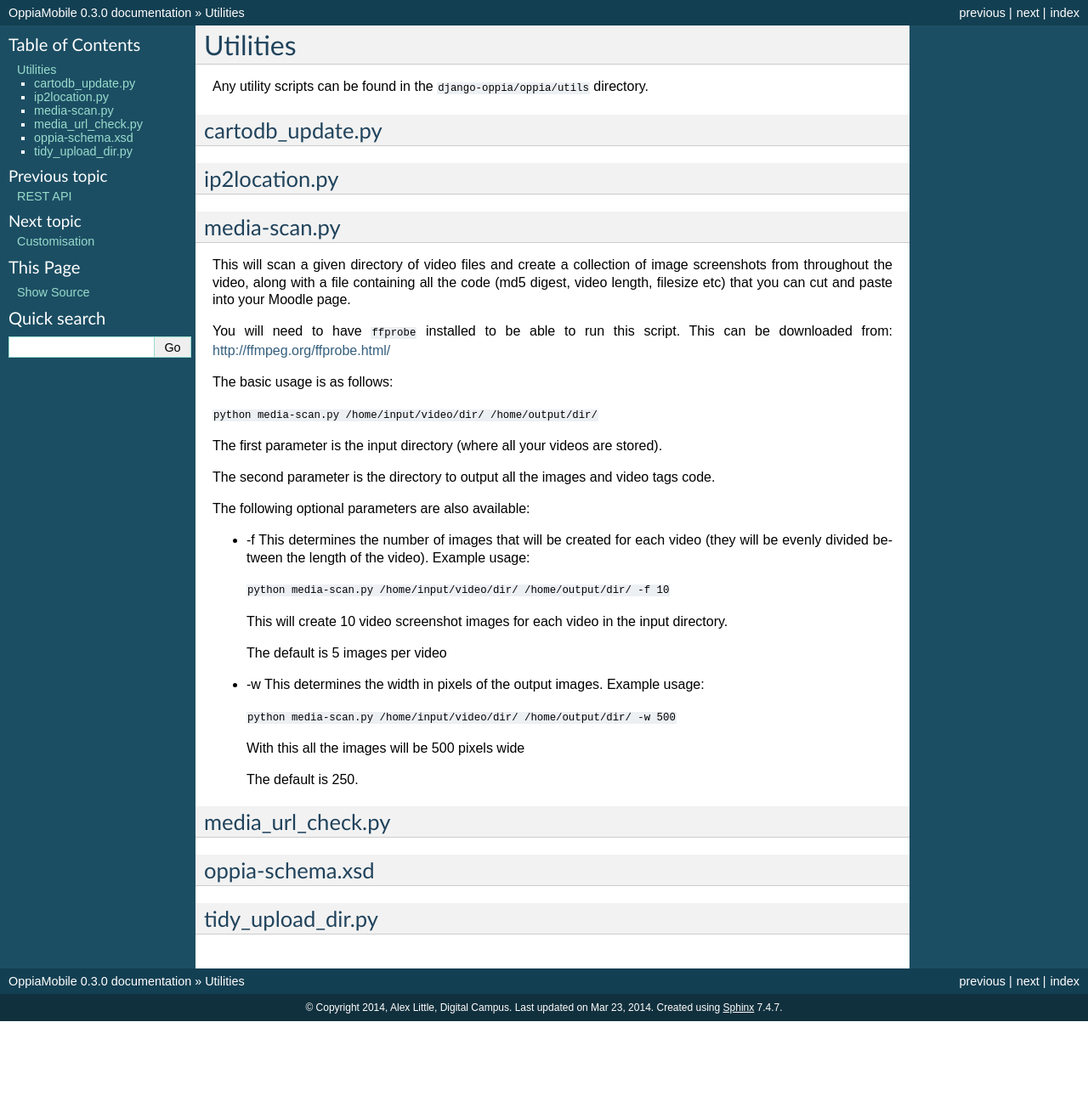
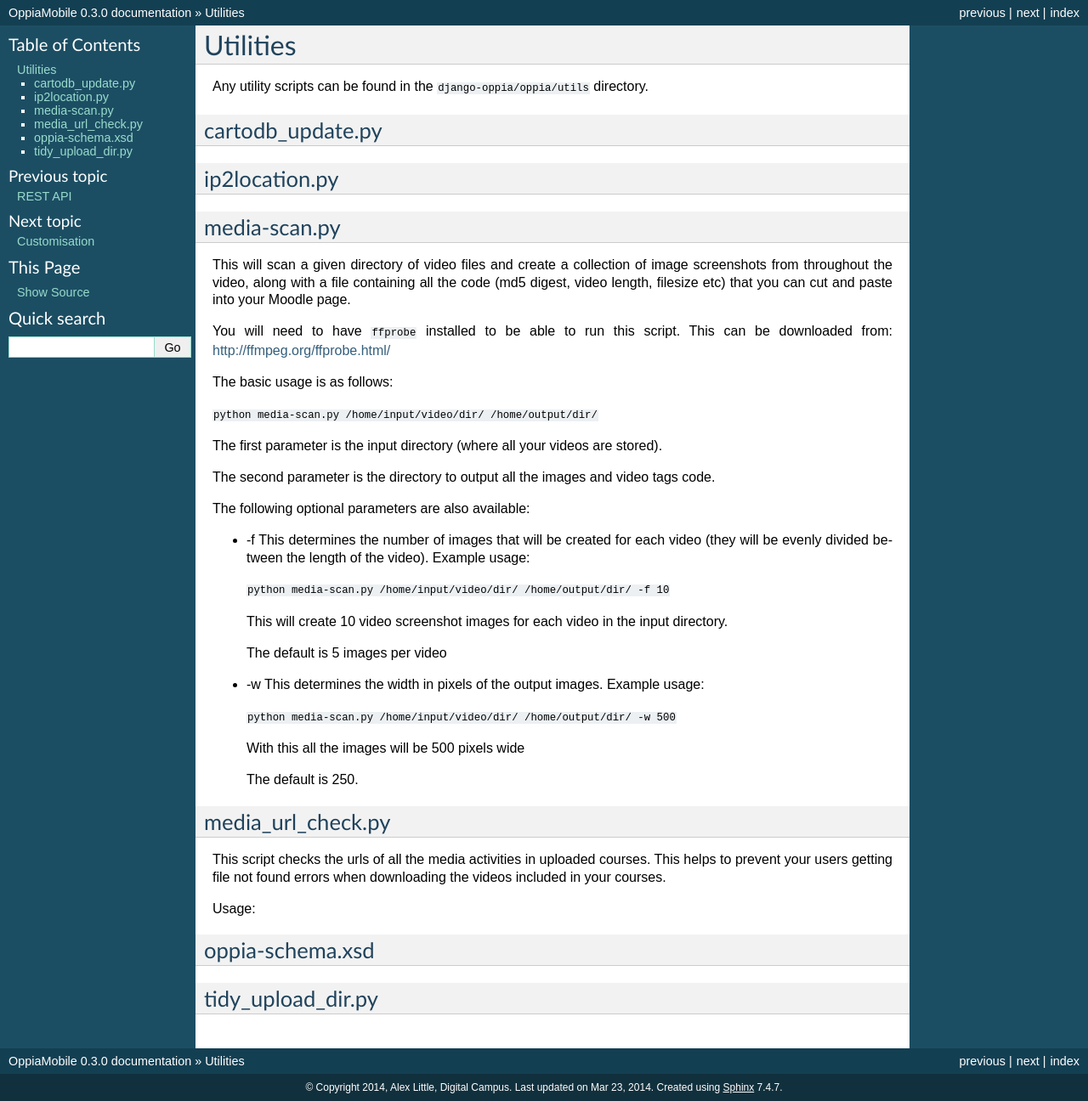
Before and after one commit to DigitalCampus/django-oppia, a Sphinx documentation site: the page built from docs/utilities.rst, in a window 1280 px wide. Shown: the whole page at 85% size. Built offline with Sphinx 7.4.7, drawn with Linux system fonts in a browser that asks for light colours; the version number is read from the project's files by our own code; before the commit the page ends 1202 px from its top, so only the background shows below that.

Commit message:
OPEN - task 130: Add descriptions to util files and update docs to reflect the new util files https://github.com/DigitalCampus/django-oppia/issues/issue/130

```diff
--- a/docs/utilities.rst
+++ b/docs/utilities.rst
@@ -53,6 +53,12 @@ The following optional parameters are also available:
 
 media_url_check.py
 -------------------
+This script checks the urls of all the media activities in uploaded courses.
+This helps to prevent your users getting file not found errors when downloading
+the videos included in your courses.
+
+Usage:
+
 
 oppia-schema.xsd
 -------------------
```
